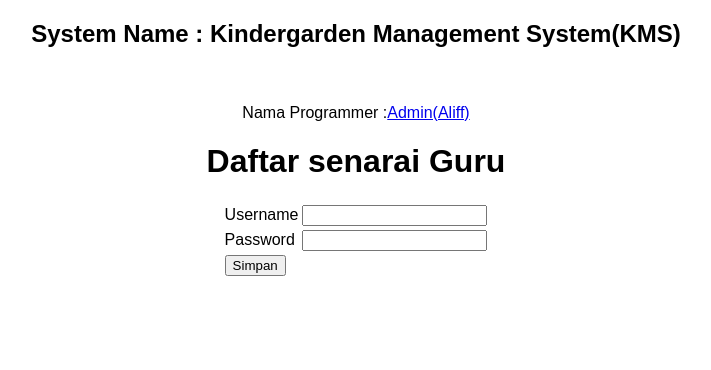
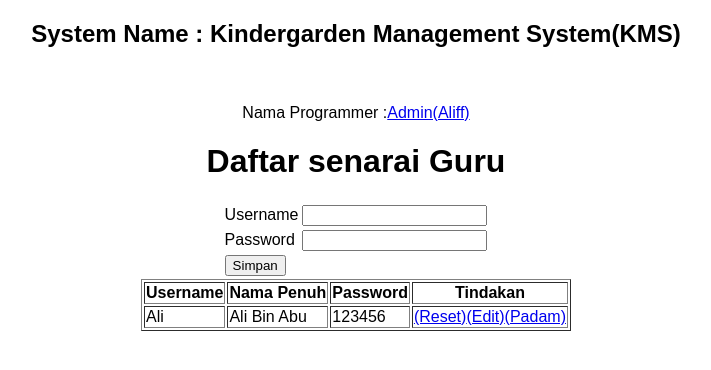
Before and after one commit to mhmdaliff/KindergartenManagementSystem, a PHP site: page /Admin/index.php in a window 1280 px wide. Shown: the top 370 px of the page, without its empty margins (284-995 px from the left). Run offline with PHP 8.4, Linux system fonts and the light colour scheme.

Commit message:
try edit index

```diff
--- a/Admin/index.php
+++ b/Admin/index.php
@@ -29,6 +29,20 @@
                     <td><button type="submit">Simpan</button></td>
                 </tr>
             </table>
+            <table border="1">
+                <tr>
+                    <th>Username</th>
+                    <th>Nama Penuh</th>
+                    <th>Password</th>
+                    <th>Tindakan</th>
+                </tr>
+                <tr>
+                    <td>Ali</td>
+                    <td>Ali Bin Abu</td>
+                    <td>123456</td>
+                    <td><a href="reset/">(Reset)</a><a href="edit/">(Edit)</a><a href="Padam">(Padam)</a></td>
+                </tr>
+            </table>
         </form>
     </center>
 </body>
```
